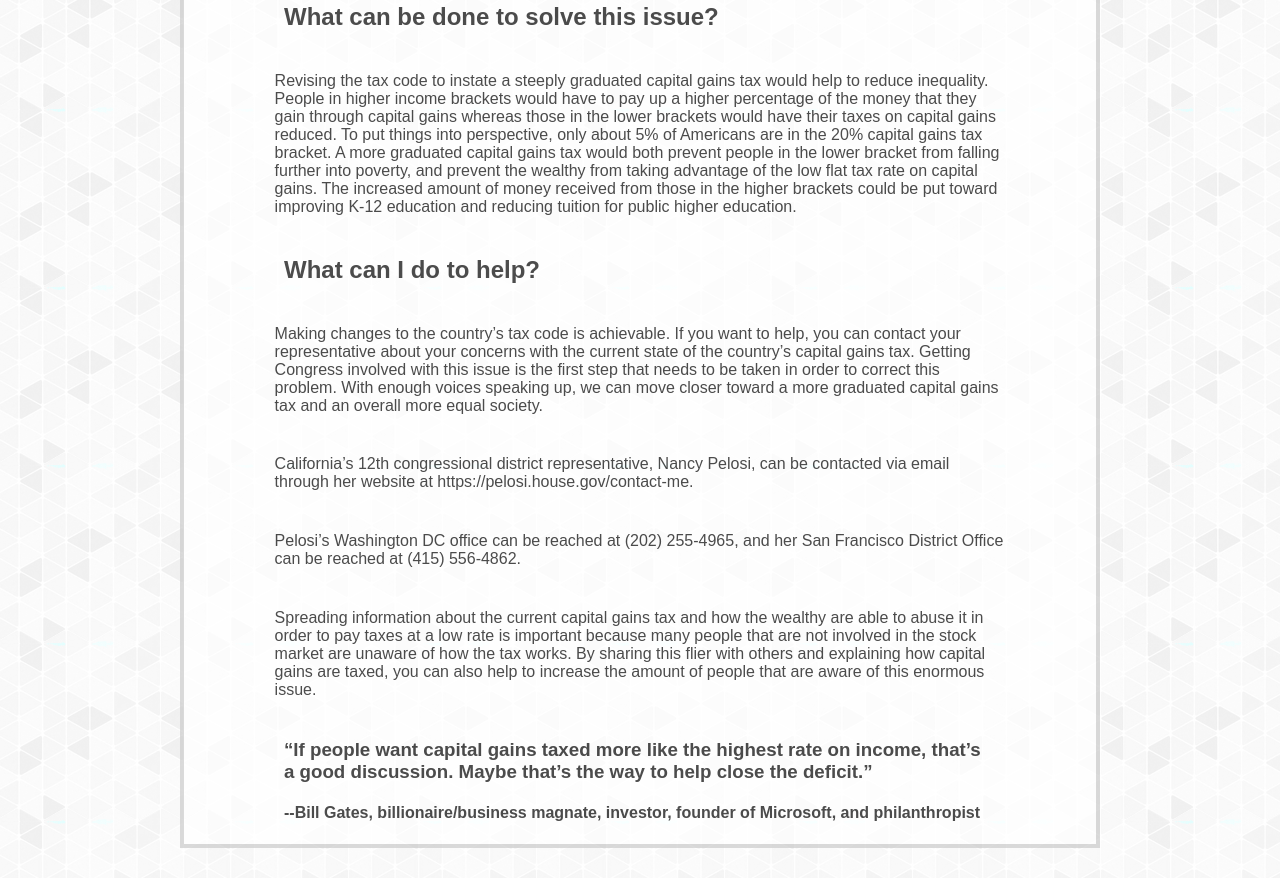
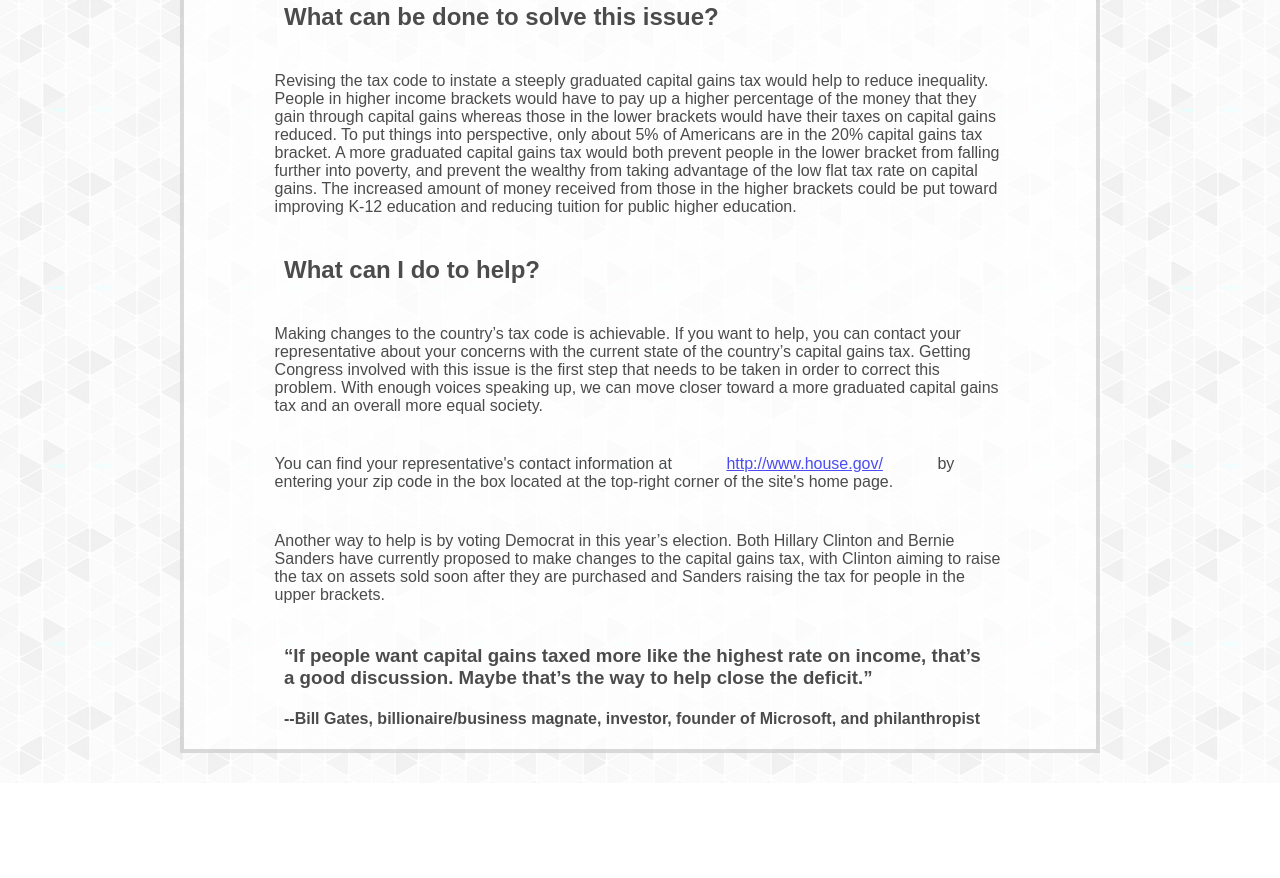
Before and after one commit to capitalgainstax/capitalgainstax.github.io, a plain HTML site: page index.html in a window 1280 px wide. Shown: the part 1685-2563 px from the top of the page. After the commit the page ends 2468 px from the top, so only its background shows below. Drawn offline with Linux system fonts and the light colour scheme.

Commit message:
Update index.html

```diff
--- a/index.html
+++ b/index.html
@@ -45,9 +45,8 @@
 		<div id="What can I do to help?">
 			<h2>What can I do to help?</h2>
 			<p>Making changes to the country’s tax code is achievable. If you want to help, you can contact your representative about your concerns with the current state of the country’s capital gains tax. Getting Congress involved with this issue is the first step that needs to be taken in order to correct this problem. With enough voices speaking up, we can move closer toward a more graduated capital gains tax and an overall more equal society.</p>
-			<p>California’s 12th congressional district representative, Nancy Pelosi, can be contacted via email through her website at https://pelosi.house.gov/contact-me.</p>
-			<p>Pelosi’s Washington DC office can be reached at (202) 255-4965, and her San Francisco District Office can be reached at (415) 556-4862.</p>
-			<p>Spreading information about the current capital gains tax and how the wealthy are able to abuse it in order to pay taxes at a low rate is important because many people that are not involved in the stock market are unaware of how the tax works. By sharing this flier with others and explaining how capital gains are taxed, you can also help to increase the amount of people that are aware of this enormous issue.</p>
+			<p>You can find your representative's contact information at  <a href="http://www.house.gov/">http://www.house.gov/</a> by entering your zip code in the box located at the top-right corner of the site's home page.</p>
+			<p>Another way to help is by voting Democrat in this year’s election. Both Hillary Clinton and Bernie Sanders have currently proposed to make changes to the capital gains tax, with Clinton aiming to raise the tax on assets sold soon after they are purchased and Sanders raising the tax for people in the upper brackets.</p>
 		</div>
 
 		<div id="quote">
```
